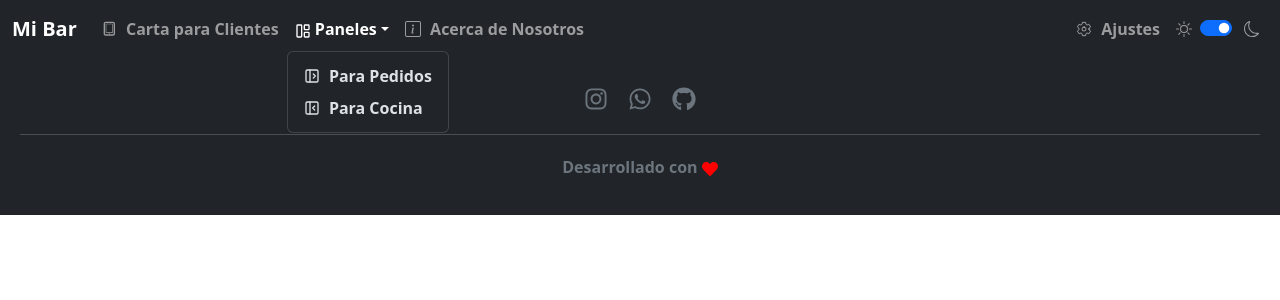
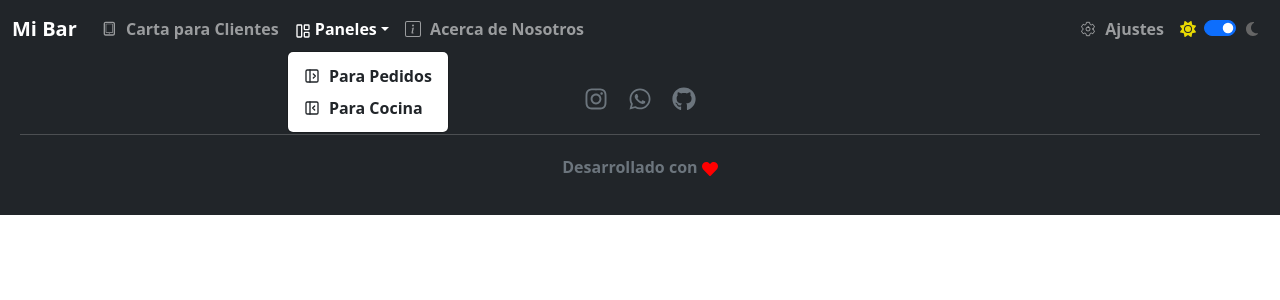
Before and after one commit to zeta-dev-web/sistem-restaurant, a React (Vite) app: page / in a window 1280 px wide. Both pictures are taken after a click on the button "Paneles". Shown: the top 300 px of the page. Built offline with nearby package versions, Linux system fonts and the light colour scheme.

Commit message:
cambios en iconos y colores de modo oscuro

```diff
--- a/src/components/NavbarApp.jsx
+++ b/src/components/NavbarApp.jsx
@@ -4,6 +4,7 @@ import { Navbar, Nav, Container, NavDropdown, Form } from 'react-bootstrap';
 import { TiDeviceTablet } from 'react-icons/ti';
 import { LuLayoutPanelLeft, LuPanelLeftOpen, LuPanelLeftClose } from 'react-icons/lu';
 import { BsInfoSquare, BsSun, BsMoon } from 'react-icons/bs';
+import { FaSun, FaMoon  } from "react-icons/fa6";
 import { IoSettingsOutline } from 'react-icons/io5';
 
 const NavbarApp = ({ darkMode, setdarkMode }) => {
@@ -22,11 +23,11 @@ const NavbarApp = ({ darkMode, setdarkMode }) => {
             <Nav.Link href="#menuclients" className='fw-semibold icon-link icon-link-hover'>
               <TiDeviceTablet /> Carta para Clientes
             </Nav.Link>
-            <NavDropdown className='fw-semibold icon-link-hover' title={<><LuLayoutPanelLeft /> Paneles</>} id="nav-dropdown">
-              <NavDropdown.Item className='fw-semibold icon-link icon-link-hover' href="#action/3.1">
+            <NavDropdown className='fw-semibold icon-link-hover' data-bs-theme={darkMode ? "light" : "dark"} title={<><LuLayoutPanelLeft /> Paneles</>} id="nav-dropdown">
+              <NavDropdown.Item className='fw-semibold icon-link icon-link-hover' href="#mesas">
                 <LuPanelLeftOpen /> Para Pedidos
               </NavDropdown.Item>
-              <NavDropdown.Item className='fw-semibold icon-link icon-link-hover' href="#action/3.2">
+              <NavDropdown.Item className='fw-semibold icon-link icon-link-hover' href="#cocina">
                 <LuPanelLeftClose /> Para Cocina
               </NavDropdown.Item>
             </NavDropdown>
@@ -40,15 +41,16 @@ const NavbarApp = ({ darkMode, setdarkMode }) => {
             </Nav.Link>
             <Nav.Link className='fw-semibold' href="#link">
               <Form className="d-flex align-items-center">
-                <BsSun className="me-2" />
+                <FaSun className="sun-icon" />
                 <Form.Check
                   type="switch"
+                  className='ms-2'
                   id="custom-switch"
                   label=""
                   checked={darkMode}
                   onChange={handleSwitchChange}
                 />
-                <BsMoon className="ms-1" />
+                <FaMoon className="moon-icon" />
               </Form>
             </Nav.Link>
           </Nav>
--- a/src/css/NavbarApp.css
+++ b/src/css/NavbarApp.css
@@ -10,3 +10,11 @@
   .icon-link svg {
     margin-right: 0.2rem; /* Espacio entre el ícono y el texto */
   }
+
+  .sun-icon{
+color: #e9da03;
+  }
+
+  .moon-icon{
+color: #666666
+  }
```
